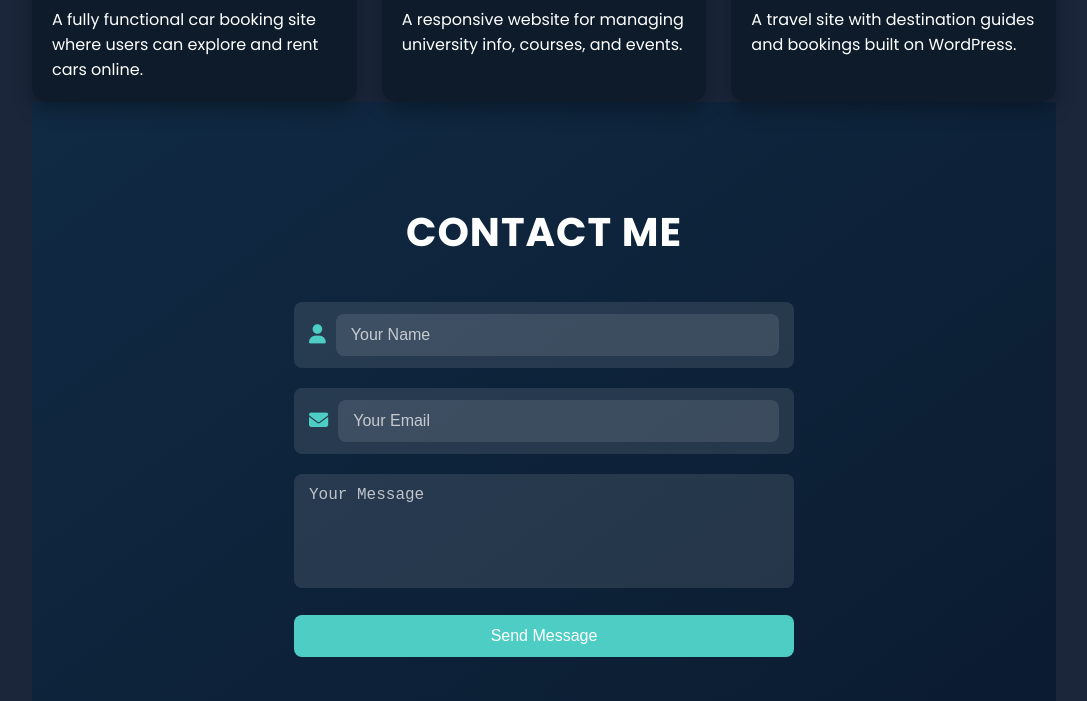
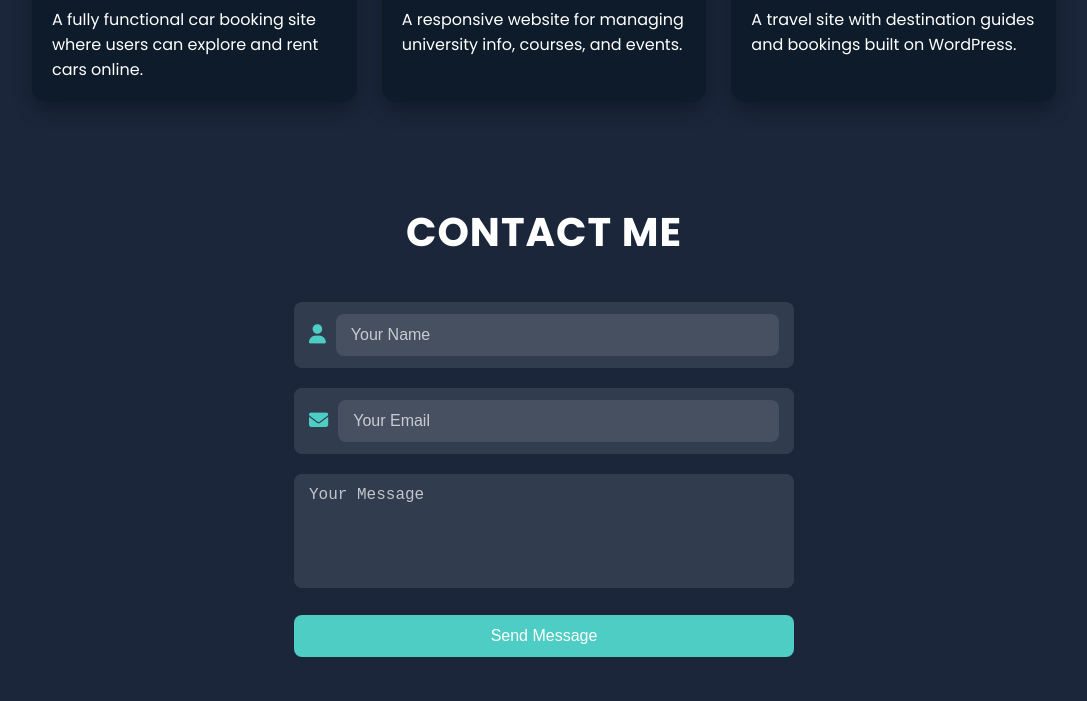
Before and after one commit to MehreenRaza/my-portfolio, a plain HTML site: page index.html in a window 1280 px wide. Shown: the part 2163-2864 px from the top of the page, without its empty margins (96-1183 px from the left). Drawn offline with Linux system fonts and the light colour scheme.

Commit message:
contact color change

```diff
--- a/style.css
+++ b/style.css
@@ -265,7 +265,7 @@ header {
 /* Contact */
 
   .contact {
-  background: linear-gradient(to bottom right, #102a43, #0a1a2f);
+  background: linear-gradient(to bottom right left, var(--secondary-color), #0e1f40);
   padding: 100px 50px;
   color: #fff;
   text-align: center;
```
